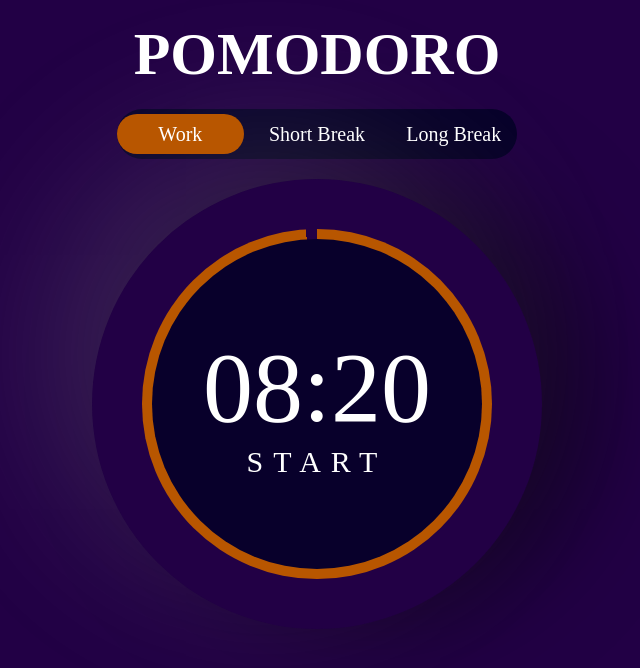
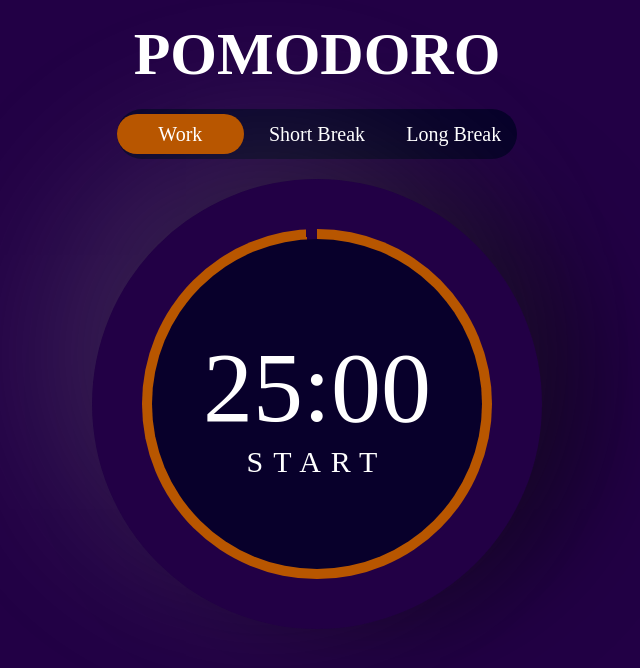
Before and after one commit to YZDmitriy/Pomodoro-App, a React (Create React App) app: page / in a window 1280 px wide. Shown: the top 668 px of the page, without its empty margins (323-963 px from the left). Built offline with nearby package versions, Linux system fonts and the light colour scheme.

Commit message:
add styles button and reset

```diff
--- /dev/null
+++ b/src/StateProvider.jsx
@@ -0,0 +1,53 @@
+/* eslint-disable default-case */
+import React, { createContext, useEffect, useState } from 'react';
+
+export const StateContext = createContext();
+
+function StateProvider({ children }) {
+  const [workTime, setWorkTime] = useState(25 * 60);
+  const [shortBreakTime, setShortBreakTime] = useState(5 * 60);
+  const [longBreakTime, setLongBreakTime] = useState(30 * 60);
+
+  const [initTime, setInitTime] = useState(0);
+
+  const [activeTag, setActiveTag] = useState(0);
+  const [progress, setProrgess] = useState(99);
+  const [time, setTime] = useState(0);
+  const [isActive, setIsActive] = useState(false);
+
+  useEffect(() => {
+    switch (activeTag) {
+      case 0:
+        setTime(workTime);
+        setInitTime(workTime);
+        break;
+      case 1:
+        setTime(shortBreakTime);
+        setInitTime(shortBreakTime);
+        break;
+      case 2:
+        setTime(longBreakTime);
+        setInitTime(longBreakTime);
+        break;
+    }
+  }, [activeTag, workTime, shortBreakTime, longBreakTime]);
+
+  return (
+    <StateContext.Provider
+      value={{
+        activeTag,
+        setActiveTag,
+        progress,
+        setProrgess,
+        time,
+        setTime,
+        isActive,
+        setIsActive,
+      }}
+    >
+      {children}
+    </StateContext.Provider>
+  );
+}
+
+export default StateProvider;
--- a/src/components/Tags/Tags.jsx
+++ b/src/components/Tags/Tags.jsx
@@ -1,8 +1,10 @@
-import { useState } from 'react';
+import { useContext } from 'react';
 import styled, { css } from 'styled-components';
+import { StateContext } from '../../StateProvider';
+
 
 const Tags = () => {
-  const [activeTag, setActiveTag] = useState(0);
+  const {activeTag, setActiveTag} = useContext(StateContext);
 
   const handleTagClick = (index) => {
     setActiveTag(index)
--- a/src/components/Timer/Clock/Clock.jsx
+++ b/src/components/Timer/Clock/Clock.jsx
@@ -1,9 +1,9 @@
-import React, { useEffect, useState } from 'react';
+import React, { useContext, useEffect } from 'react';
 import styled from 'styled-components';
+import { StateContext } from '../../../StateProvider';
 
 function Clock(props) {
-  const [time, setTime] = useState(500);
-  const [isActive, setIsActive] = useState(false);
+  const { time, setTime, isActive, setIsActive } = useContext(StateContext);
 
   useEffect(() => {
     if (isActive && time > 0) {
@@ -31,6 +31,7 @@ function Clock(props) {
       <StartPauseButton onClick={toggleClock}>
         {isActive ? 'Pause' : 'Start'}
       </StartPauseButton>
+      { time === 0 && <ResetButton>RESET</ResetButton>}
     </ClockContainer>
   );
 }
@@ -53,3 +54,7 @@ const StartPauseButton = styled.button`
   text-transform: uppercase;
   letter-spacing: 1rem;
 `;
+
+const ResetButton = styled(StartPauseButton)`
+  color: red;
+`;
--- a/src/components/Timer/CurcularProgress/CurcularProgress.jsx
+++ b/src/components/Timer/CurcularProgress/CurcularProgress.jsx
@@ -1,9 +1,10 @@
-import { useState } from 'react';
+import { useContext } from 'react';
 import styled from 'styled-components';
+import { StateContext } from '../../../StateProvider';
 import Clock from '../Clock/Clock';
 
 function CurcularProgress(props) {
-  const [progress, setProrgess] = useState(99);
+  const {progress, setProrgess} = useContext(StateContext);
 
   return (
     <OuterCircle progress={progress}>
--- a/src/index.js
+++ b/src/index.js
@@ -2,6 +2,7 @@ import React from 'react';
 import ReactDOM from 'react-dom/client';
 import App from './App';
 import { createGlobalStyle, ThemeProvider } from 'styled-components';
+import StateProvider from './StateProvider';
 
 const GlobalStyle = createGlobalStyle`
 
@@ -26,18 +27,18 @@ const theme = {
   colors: {
     primary: '#b85600',
     secondary: '#08002b',
-    bg: '#220045'
+    bg: '#220045',
   },
 };
-
-
 
 const root = ReactDOM.createRoot(document.getElementById('root'));
 root.render(
   <React.StrictMode>
-   <ThemeProvider theme={theme}>
-   <GlobalStyle />
-    <App />
-   </ThemeProvider>
+    <StateProvider>
+      <ThemeProvider theme={theme}>
+        <GlobalStyle />
+        <App />
+      </ThemeProvider>
+    </StateProvider>
   </React.StrictMode>
 );
```
